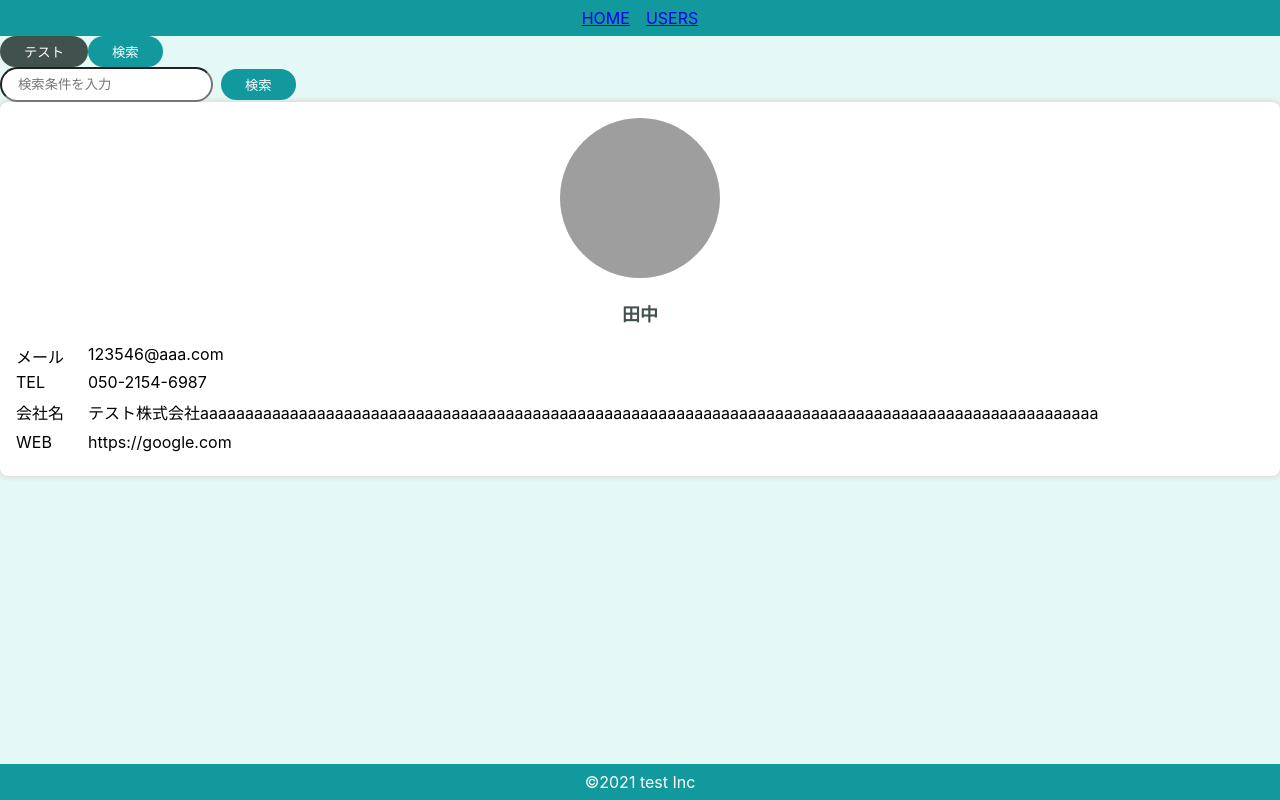
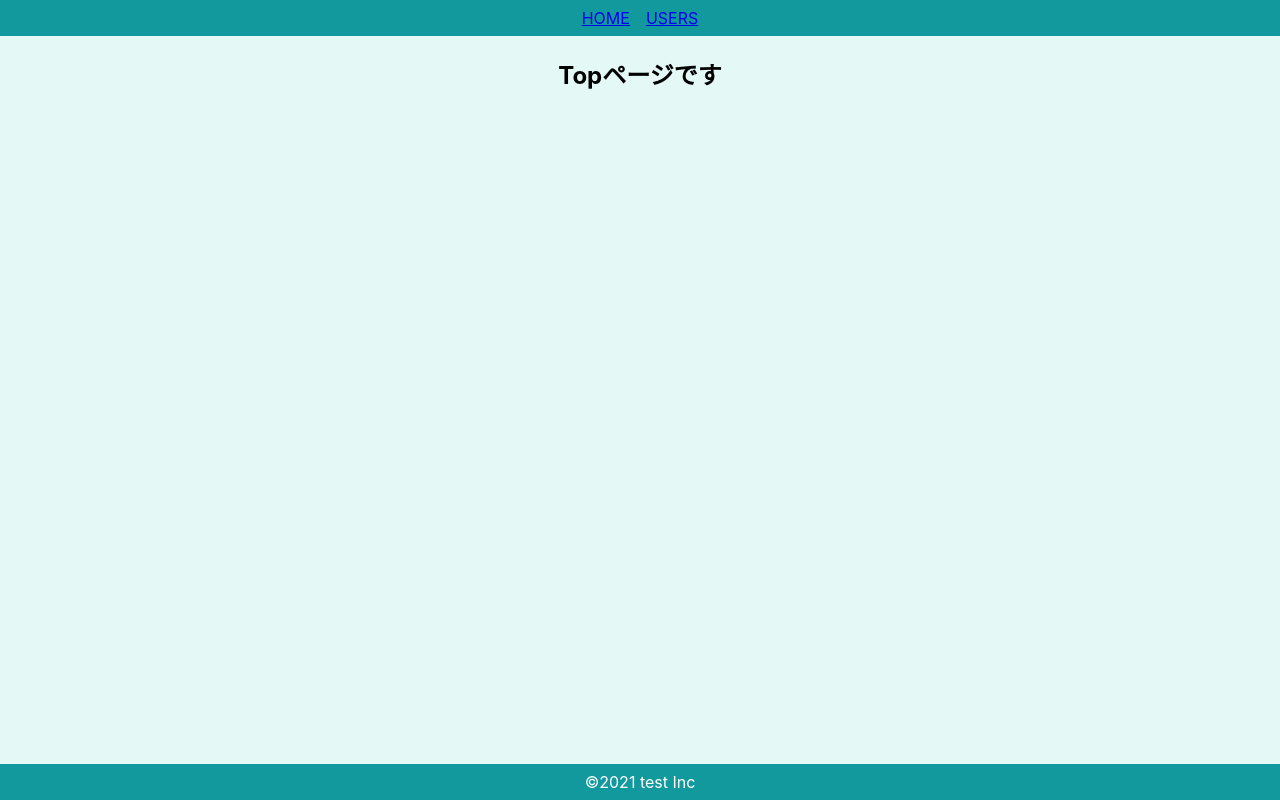
Before and after one commit to tomi1130/project, a React (Create React App) app in the folder todoapp/: page / in a window 1280 px wide. Built offline with nearby package versions, Linux system fonts and the light colour scheme; grey boxes are pictures that could not be loaded.

Commit message:
section6 finish

```diff
--- a/todoapp/src/App.jsx
+++ b/todoapp/src/App.jsx
@@ -1,34 +1,10 @@
-import logo from './logo.svg';
 import './App.css';
-import { PrimaryButtons } from './components/atoms/buttons/PrimaryButtons';
-import { SecondaryButtons } from './components/atoms/buttons/SecondaryButtons';
-import { SerchInput } from './components/molecules/SerchInput';
-import { UserCards } from './components/organisms/user/UserCards';
-import { HeaderOnly } from './components/templates/HeaderOnly';
-import { BrowserRouter } from 'react-router-dom';
-import { DefaultLayout } from './components/templates/DefaultLayouts';
+import { Router } from './Router/Router';
 
-const user={
-  name:"田中",
-  image:"https://source.unsplash.com/mJaD10XeD7w",
-  email:"123546@aaa.com",
-  phone:"050-2154-6987",
-  company:{
-    name:"テスト株式会社aaaaaaaaaaaaaaaaaaaaaaaaaaaaaaaaaaaaaaaaaaaaaaaaaaaaaaaaaaaaaaaaaaaaaaaaaaaaaaaaaaaaaaaaaaaaaaaaaaaa",
-  },
-  website:"https://google.com",
-}
 
 function App() {
   return (
-    <BrowserRouter >
-    <DefaultLayout>
-      <PrimaryButtons>テスト</PrimaryButtons>
-      <SecondaryButtons>検索</SecondaryButtons>
-      <SerchInput />
-      <UserCards user ={user}/>
-    </DefaultLayout>
-    </BrowserRouter>
+    <Router/>
   );
 }
 
--- /dev/null
+++ b/todoapp/src/Router/Router.jsx
@@ -0,0 +1,24 @@
+import { BrowserRouter ,Route,Switch} from "react-router-dom"
+import { Top } from "../components/pages/Top"
+import { Users } from "../components/pages/Users"
+import { DefaultLayout } from "../components/templates/DefaultLayouts"
+import { HeaderOnly } from "../components/templates/HeaderOnly"
+
+export const Router=()=>{
+    return(
+        <BrowserRouter >
+        <Switch>
+            <Route exact path="/">
+            <DefaultLayout>
+                <Top />
+            </DefaultLayout>
+            </Route>
+            <Route exact path="/users">
+                <HeaderOnly>
+                 <Users />
+                </HeaderOnly>
+            </Route>
+        </Switch>
+        </BrowserRouter>
+    )
+}
--- /dev/null
+++ b/todoapp/src/components/pages/Top.jsx
@@ -0,0 +1,14 @@
+import styled from "styled-components"
+
+export const Top =()=>{
+    return(
+        <SContainer>
+            <h2>Topページです</h2>
+        </SContainer>
+    )
+
+}
+
+const SContainer = styled.div`
+text-align:center;
+`
--- /dev/null
+++ b/todoapp/src/components/pages/Users.jsx
@@ -0,0 +1,46 @@
+import styled from "styled-components"
+import { SerchInput } from "../molecules/SerchInput"
+import { UserCards } from "../organisms/user/UserCards"
+
+const users=[...Array(10).keys()].map(((val)=>{
+    return{
+            id:val,
+            name:"田中",
+            image:"https://source.unsplash.com/mJaD10XeD7w",
+            email:"123546@aaa.com",
+            phone:"050-2154-6987",
+            company:{
+            name:"テスト株式会社a",
+            },
+            website:"https://google.com",
+    }
+}))
+
+export const Users = ()=>{
+    return(
+        <SContainer>
+            <h2>ユーザー一覧です</h2>
+            <SerchInput　/>
+            <SUserArea>
+            {users.map((user)=>(
+                <UserCards key={users.id} user={user} />
+            ))}
+            </SUserArea>
+        </SContainer>
+    )
+
+}
+
+const SContainer = styled.div`
+display:flex;
+flex-direction:column;
+align-items:center;
+padding:24px;
+`
+const SUserArea = styled.div`
+    padding-top:40px;
+    width:100%;
+    display:grid;
+    grid-template-columns:repeat(auto-fit,minmax(200px,1fr));
+    grip-gap:20px;
+`
```
